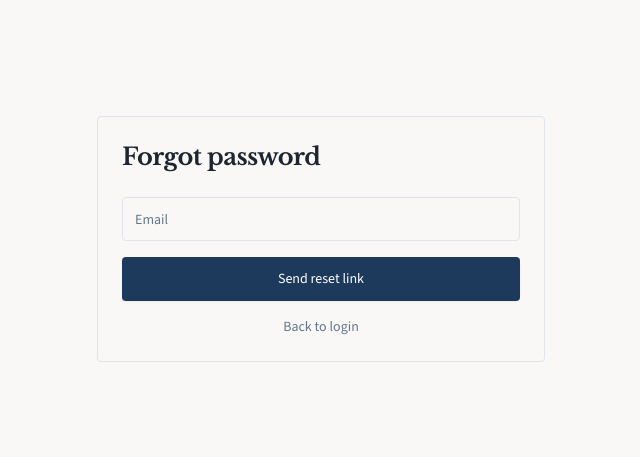
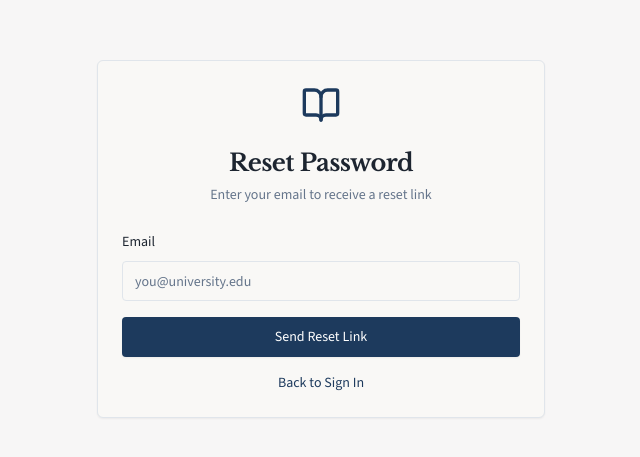
Before and after one commit to omkarspace/paperas, a Next.js app: page /auth/forgot-password in a window 1280 px wide. Shown: the part 161-618 px from the top of the page, without its empty margins (319-959 px from the left). Built offline with nearby package versions, Linux system fonts and the light colour scheme.

Commit message:
feat: create forgot password page

```diff
--- a/src/app/auth/forgot-password/page.tsx
+++ b/src/app/auth/forgot-password/page.tsx
@@ -1,75 +1,38 @@
-"use client"
-
-import { useState } from "react"
-import Link from "next/link"
-import { Button } from "@/components/ui/button"
-import { Input } from "@/components/ui/input"
-import { Card, CardHeader, CardTitle, CardContent } from "@/components/ui/card"
+import Link from "next/link";
+import { BookOpen } from "lucide-react";
+import { Button } from "@/components/ui/button";
+import { Card, CardContent, CardDescription, CardHeader, CardTitle } from "@/components/ui/card";
+import { Input } from "@/components/ui/input";
+import { Label } from "@/components/ui/label";
 
 export default function ForgotPasswordPage() {
-  const [email, setEmail] = useState("")
-  const [sent, setSent] = useState(false)
-  const [error, setError] = useState("")
-
-  async function handleSubmit(e: React.FormEvent) {
-    e.preventDefault()
-    setError("")
-
-    const res = await fetch("/api/auth/forgot-password", {
-      method: "POST",
-      headers: { "Content-Type": "application/json" },
-      body: JSON.stringify({ email }),
-    })
-
-    if (res.ok) {
-      setSent(true)
-    } else {
-      const data = await res.json()
-      setError(data.error || "Something went wrong")
-    }
-  }
-
-  if (sent) {
-    return (
-      <div className="min-h-screen flex items-center justify-center p-4">
-        <Card className="w-full max-w-md border rounded-md shadow-none">
-          <CardHeader>
-            <CardTitle className="font-serif font-bold text-2xl">Check your email</CardTitle>
-          </CardHeader>
-          <CardContent>
-            <p className="text-muted-foreground">
-              If an account exists for {email}, we&apos;ve sent a password reset link.
-            </p>
-          </CardContent>
-        </Card>
-      </div>
-    )
-  }
-
   return (
-    <div className="min-h-screen flex items-center justify-center p-4">
-        <Card className="w-full max-w-md border rounded-md shadow-none">
-        <CardHeader>
-          <CardTitle className="font-serif font-bold text-2xl">Forgot password</CardTitle>
+    <div className="flex min-h-screen items-center justify-center bg-muted/30 px-4">
+      <Card className="w-full max-w-md">
+        <CardHeader className="text-center">
+          <Link href="/" className="mx-auto mb-4">
+            <BookOpen className="h-10 w-10 text-primary" />
+          </Link>
+          <CardTitle className="font-serif text-2xl">Reset Password</CardTitle>
+          <CardDescription>Enter your email to receive a reset link</CardDescription>
         </CardHeader>
         <CardContent>
-          <form onSubmit={handleSubmit} className="space-y-4">
-            <Input
-              type="email"
-              placeholder="Email"
-              className="h-11 rounded-md"
-              value={email}
-              onChange={(e) => setEmail(e.target.value)}
-              required
-            />
-            {error && <p className="text-sm text-destructive">{error}</p>}
-            <Button type="submit" className="w-full h-11 rounded-md bg-primary text-primary-foreground hover:bg-primary/90 shadow-sm">Send reset link</Button>
-            <p className="text-sm text-center text-muted-foreground">
-              <Link href="/auth/login" className="hover:underline">Back to login</Link>
+          <form className="space-y-4">
+            <div className="space-y-2">
+              <Label htmlFor="email">Email</Label>
+              <Input id="email" type="email" placeholder="you@university.edu" required />
+            </div>
+            <Button type="submit" className="w-full bg-primary text-primary-foreground hover:bg-primary/90">
+              Send Reset Link
+            </Button>
+            <p className="text-center text-sm text-muted-foreground">
+              <Link href="/auth/login" className="text-primary hover:underline">
+                Back to Sign In
+              </Link>
             </p>
           </form>
         </CardContent>
       </Card>
     </div>
-  )
+  );
 }
```
